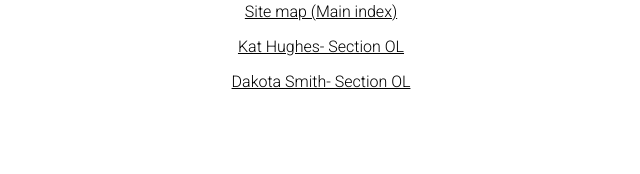
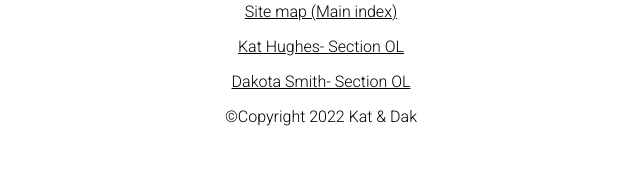
Before and after one commit to dakotasmith13/web-dev-final-personal, a PHP site: page /index.php in a window 1280 px wide. Shown: the part 1735-1909 px from the top of the page, without its empty margins (319-959 px from the left). Before the commit the page ends 1824 px from the top, so only its background shows below. Run offline with PHP 8.4, Linux system fonts and the light colour scheme.

Commit message:
Final project: added copyright

```diff
--- a/footer.php
+++ b/footer.php
@@ -2,6 +2,7 @@
             <p><a href="../index.php">Site map (Main index)</a></p>
             <p><a href="//khughes2.w3.uvm.edu/cs008/final">Kat Hughes- Section OL</a></p>
             <p><a href="//dsmith13.w3.uvm.edu/cs008/final">Dakota Smith- Section OL</a></p>
+            <p style="text-align: center">&copy;Copyright 2022 Kat & Dak</p>
         </footer>
     </body>
 </html>
```
